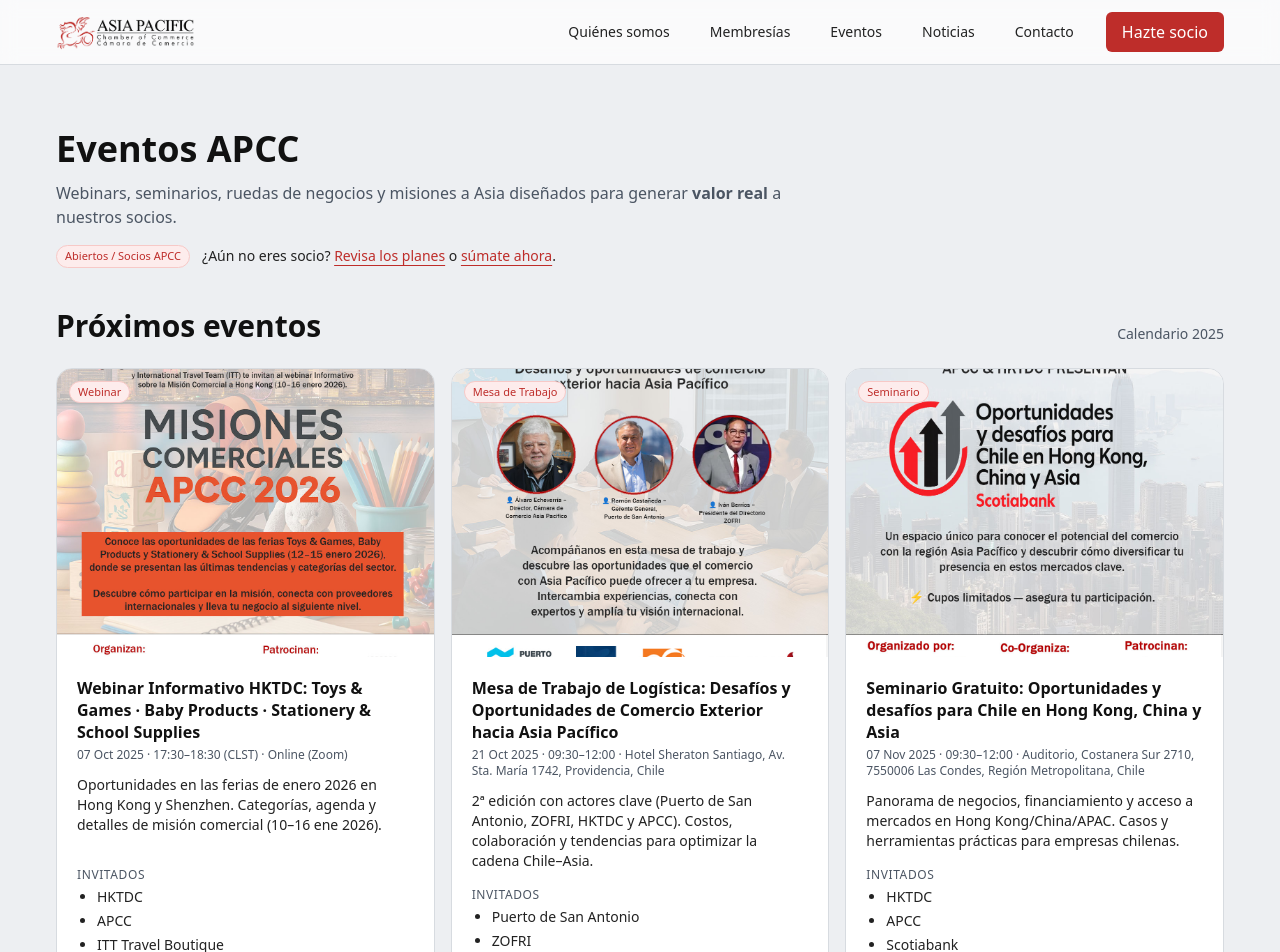
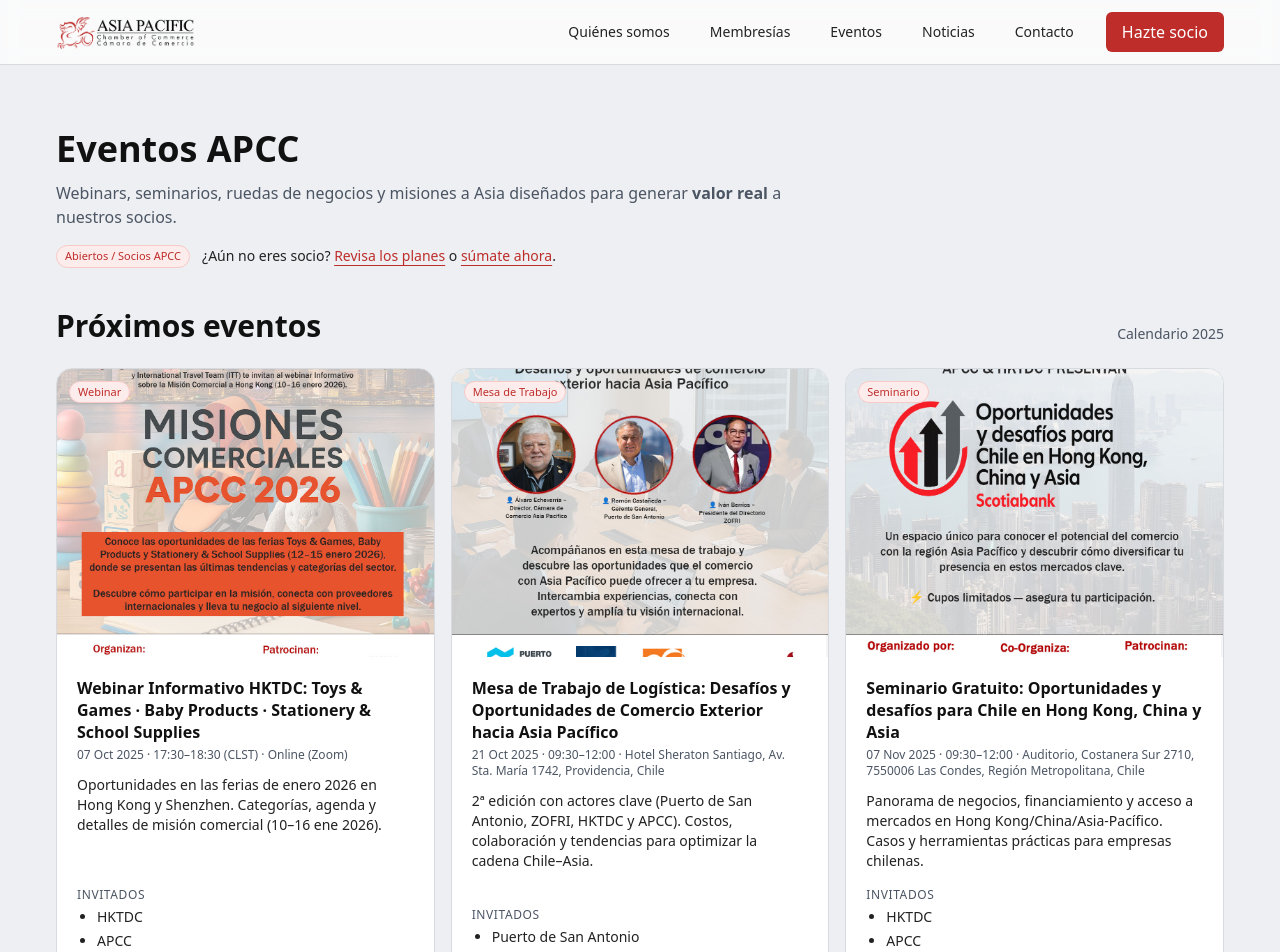
Before and after one commit to TronxGroup/APCC-Chamber, a Next.js app: page /eventos in a window 1280 px wide. Shown: the top 952 px of the page. Built offline with nearby package versions, Linux system fonts and the light colour scheme.

Commit message:
Update data.ts

```diff
--- a/app/(routes)/eventos/data.ts
+++ b/app/(routes)/eventos/data.ts
@@ -94,7 +94,7 @@ export const EVENTS: EventItem[] = [
       'Auditorio, Costanera Sur 2710, 7550006 Las Condes, Región Metropolitana, Chile',
     poster: '/events/posters/2025-11-seminario-hk-asia.jpg',
     summary:
-      'Panorama de negocios, financiamiento y acceso a mercados en Hong Kong/China/APAC. Casos y herramientas prácticas para empresas chilenas.',
+      'Panorama de negocios, financiamiento y acceso a mercados en Hong Kong/China/Asia-Pacífico. Casos y herramientas prácticas para empresas chilenas.',
     guests: ['HKTDC', 'APCC', 'Scotiabank'],
     sponsors: [
       { name: 'APCC', logo: '/sponsors/apcc.png', role: 'Produce' },
```
